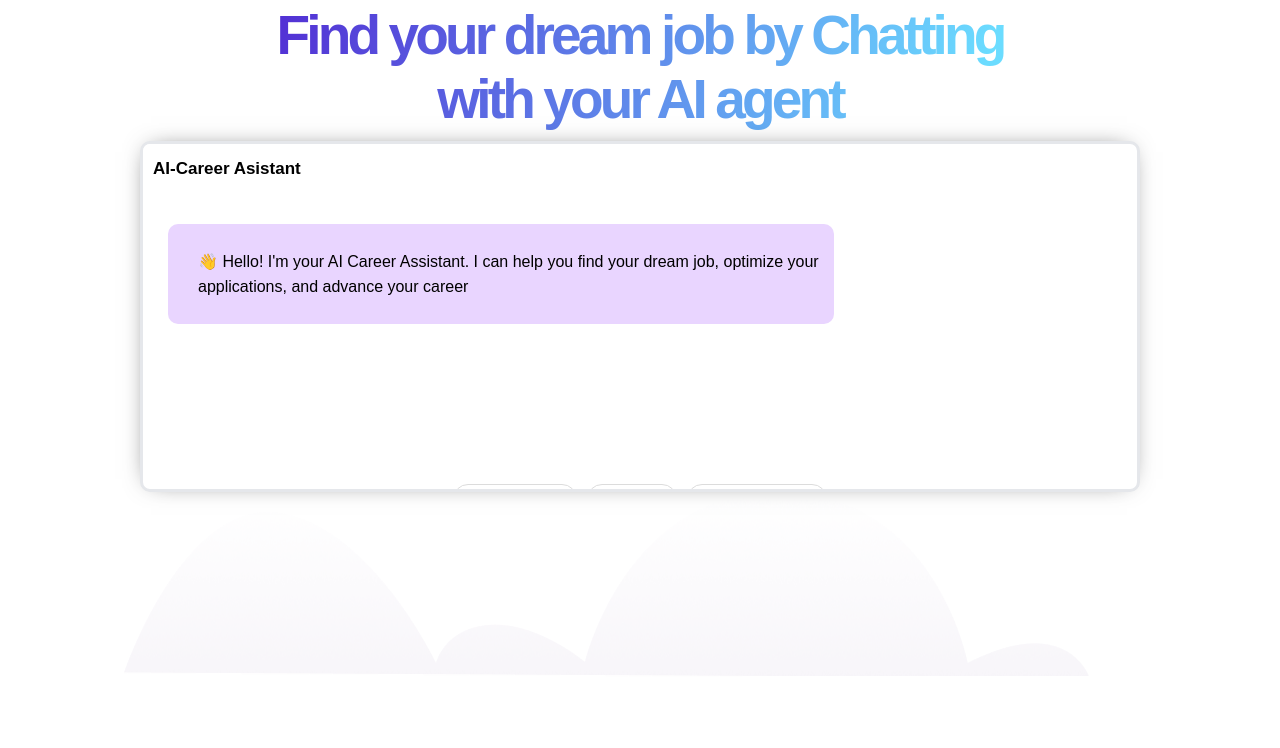
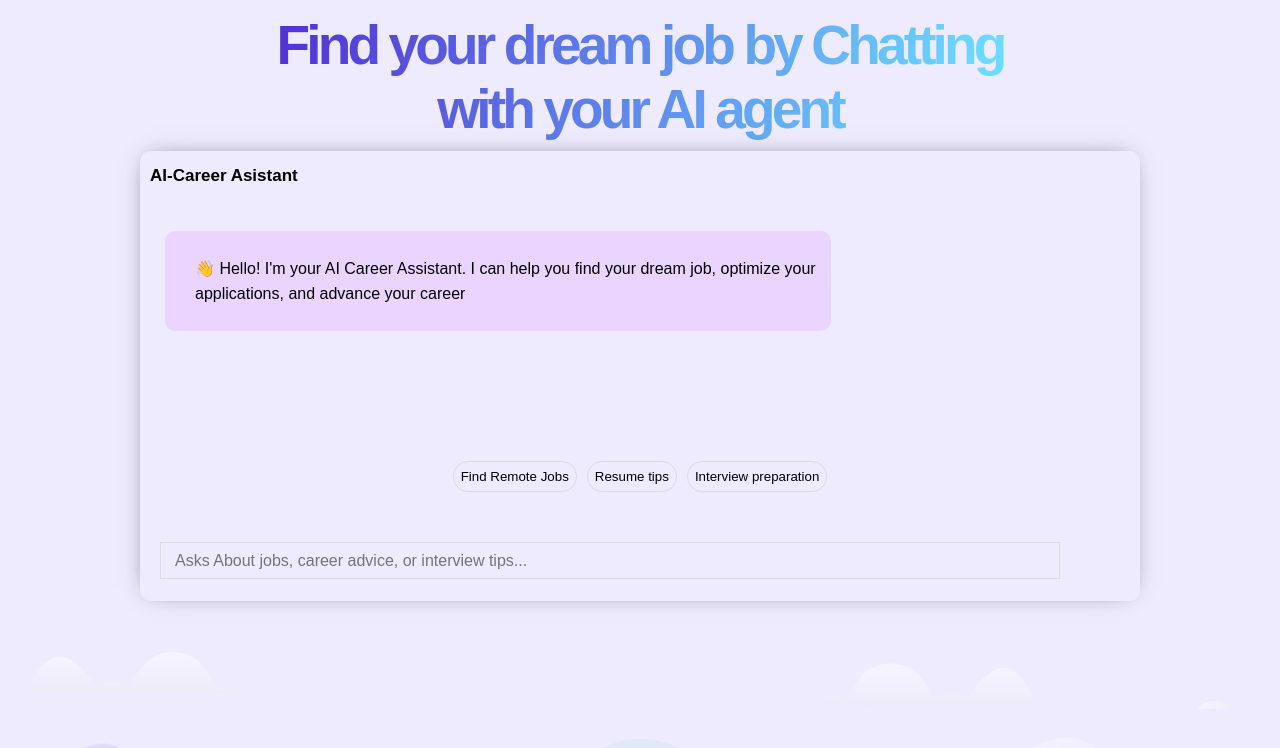
Before and after one commit to Hasnainzubair/Hiring-Mine-Clone, a plain HTML site: page index.html in a window 1280 px wide. Shown: the part 907-1655 px from the top of the page. Drawn offline with Linux system fonts and the light colour scheme.

Commit message:
Hiring Mine

```diff
--- a/index.html
+++ b/index.html
@@ -74,6 +74,12 @@
                 <input id="s2b1" type="button" value="Resume tips">
                 <input id="s2b1" type="button" value="Interview preparation">
             </div>
+            <div class="input-search2">
+                <input id="ib2" placeholder="Asks About jobs, career advice, or interview tips..." type="text">
+            </div>
+            <div class="sender-icon">
+                <i class="fa-solid fa-paper-plane-top"></i>
+            </div>
         </div>
         <div class="s2-image">
 
--- a/style.css
+++ b/style.css
@@ -46,7 +46,7 @@
     height:100vh;
     width: 100vw;
     margin-top:10px;
-    background-color: #ffffff;
+    background: linear-gradient(#ffffff, #EEEBFF);
     display: flex;
     justify-content:center;
 }
@@ -54,7 +54,7 @@
     height: 100vh;
     width: 70vw;
     padding:0px 16px;
-    background-color:#ffffff;
+    background: linear-gradient(#ffffff, #EEEBFF);
     display: flex;
     flex-direction: column;
     align-items: center;
@@ -84,12 +84,12 @@
     margin-top:20px;
     display: flex;
     flex-direction: column;
-
 }
 #ib1{
     font: inherit;
     letter-spacing: inherit;
     color: currentcolor;
+    background-color: transparent;
     border: 1px solid gainsboro;
     display: block;
     min-width: 0px;
@@ -148,16 +148,17 @@ ul{
 }
 /* section2 */
 .section2{
-    height:100vh;
+    height:150vh;
     width:100vw;
-    margin-top:20px;
     display: flex;
     flex-direction: column;
+    background-color: #EEEBFF;
     align-items: center;
 }
 #section2h1{
     font-size: 55px;
     font-weight:800;
+    margin-top: 30px;
     text-align: center;
     letter-spacing :-0.07em;
     background: linear-gradient(106.43deg, #522fd4, #6bdcff 95.12%);
@@ -169,19 +170,18 @@ ul{
     height: 450px;
     width: 1000px;
     border-radius:10px;
-    background-color:white;
+    background-color:transparent;
     border-color: #e5e7eb;
-    border-style: solid;
     overflow: hidden;
     box-shadow: -1px -1px 24px -12px rgba(0,0,0,0.75);
     -webkit-box-shadow: -1px -1px 24px -12px rgba(0,0,0,0.75);
     -moz-box-shadow: -1px -1px 24px -12px rgba(0,0,0,0.75);
-    position: relative;
+    /* position: absolute; */
 }
 .ai-asistant{
     height:50px;
     width:73vw;
-    background-color:white;
+    background-color:transparent;
     display: flex;
     align-items: center;
     padding-left:10px;
@@ -217,11 +217,29 @@ ul{
     padding:7px;
     border-radius:15px;
     border:1px solid gainsboro;
-    margin-top:160px;
+    margin-top:130px;
     background-color: transparent;
 }
 .s2-image{
     background-image: url(./imgi_3_art\ work-df4f7a46.png);
     height:50vh;
     width:100vw;
+    background-size: contain;
+    background-position: center;
+    background-repeat: no-repeat;
 }
+#ib2{
+    font: inherit;
+    letter-spacing: inherit;
+    color: currentcolor;
+    border: 1px solid gainsboro;
+    background-color: transparent;
+    display: block;
+    min-width: 0px;
+    width: 90%;
+    padding: 8.5px 0px 8.5px 14px;
+    margin:50px 0px 0px 20px;
+}
+.sender-icon{
+    scale: 2;
+}
```
